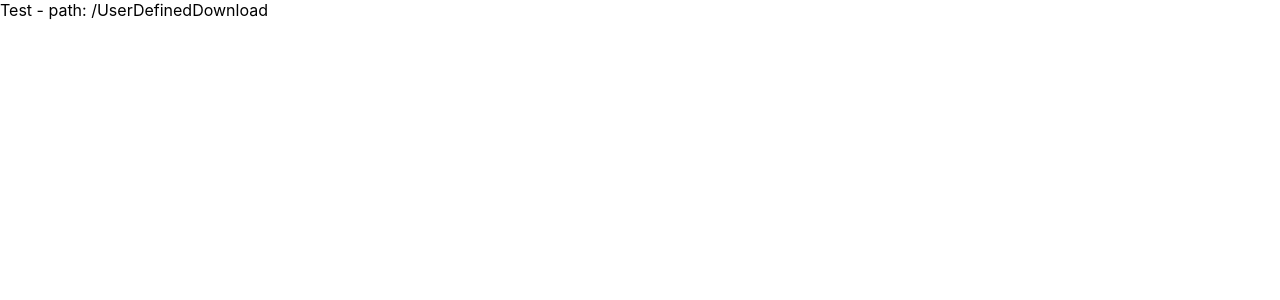
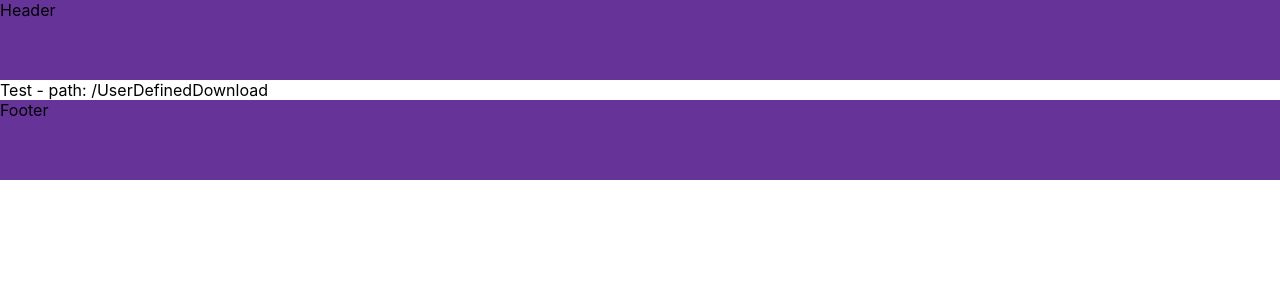
Before and after one commit to rs1257/create-react-app-ant-design, a React (Create React App) app: page /UserDefinedDownload in a window 1280 px wide. Shown: the top 300 px of the page. Built offline with nearby package versions, Linux system fonts and the light colour scheme.

Commit message:
Added layout and relevant tests

```diff
--- a/src/components/App/index.tsx
+++ b/src/components/App/index.tsx
@@ -2,14 +2,34 @@ import './App.scss';
 import { BrowserRouter as Router, Route, Routes } from 'react-router-dom';
 import routes from '../../config/routes';
 import ErrorBoundary from '../ErrorBoundary';
+import Layout from '../Layout';
+import { ReactElement } from 'react';
+
+const Header = (): ReactElement => {
+  return <div>Header</div>;
+};
+
+const Footer = (): ReactElement => {
+  return <div>Footer</div>;
+};
 
 const App = (): JSX.Element => {
   return (
     <ErrorBoundary>
       <Router>
         <Routes>
-          {routes.map(({ element, path }, index) => (
-            <Route key={index} element={element} path={path} />
+          {routes.map(({ element, path, hideHeader, hideFooter }, index) => (
+            <Route
+              key={index}
+              element={
+                <Layout
+                  page={element}
+                  header={!hideHeader ? <Header /> : undefined}
+                  footer={!hideFooter ? <Footer /> : undefined}
+                />
+              }
+              path={path}
+            />
           ))}
         </Routes>
       </Router>
--- /dev/null
+++ b/src/components/Layout/index.tsx
@@ -0,0 +1,20 @@
+import { ReactElement, ReactNode, FC } from 'react';
+import './layout.scss';
+
+type LayoutType = {
+  header?: ReactNode;
+  footer?: ReactNode;
+  page: ReactNode;
+};
+
+const Layout: FC<LayoutType> = ({ header, footer, page }): ReactElement => {
+  return (
+    <div className="layout">
+      {header && <div className="layout__header">{header}</div>}
+      <div className="layout__content">{page}</div>
+      {footer && <div className="layout__header">{footer}</div>}
+    </div>
+  );
+};
+
+export default Layout;
--- /dev/null
+++ b/src/components/Layout/layout.scss
@@ -0,0 +1,20 @@
+.layout {
+  display: flex;
+  flex-direction: column;
+
+  &__header {
+    width: 100%;
+    height: 5rem;
+    background-color: rebeccapurple;
+  }
+
+  &__content {
+    width: 100%;
+  }
+
+  &__footer {
+    width: 100%;
+    height: 5rem;
+    background-color: blueviolet;
+  }
+}
--- a/src/index.tsx
+++ b/src/index.tsx
@@ -17,4 +17,5 @@ root.render(
 // If you want to start measuring performance in your app, pass a function
 // to log results (for example: reportWebVitals(console.log))
 // or send to an analytics endpoint. Learn more: https://bit.ly/CRA-vitals
-reportWebVitals();
+// eslint-disable-next-line no-console
+reportWebVitals(console.log);
```
Also changed, not shown: src/config/routes.tsx (+6 -1 lines), 2 other files (tests, documents, lock files or other folders).
